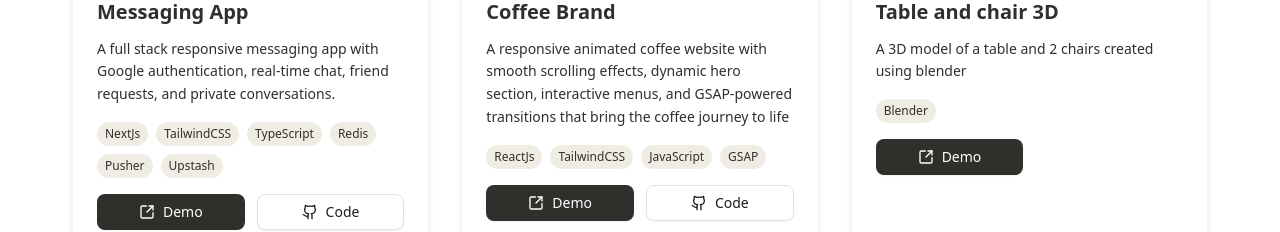
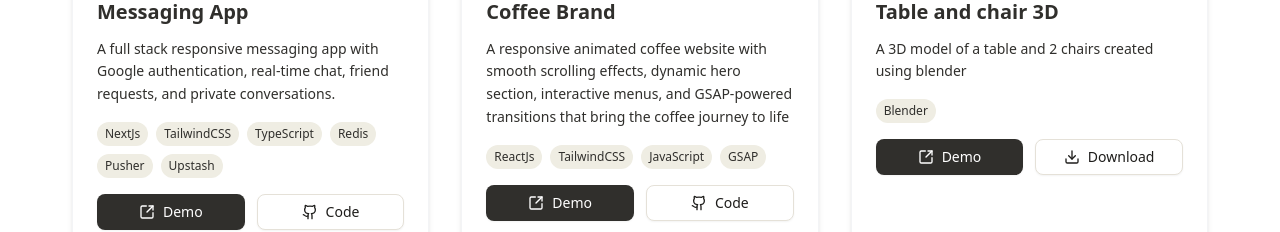
Before and after one commit to Ouaret-Lamia/Portfolio, a React (Vite) app: page / in a window 1280 px wide. Shown: the part 2540-2772 px from the top of the page. Built offline with nearby package versions, Linux system fonts and the light colour scheme.

Commit message:
Download .blend file

```diff
--- a/src/components/Projects.tsx
+++ b/src/components/Projects.tsx
@@ -1,4 +1,4 @@
-import { Github, SquareArrowOutUpRight } from "lucide-react";
+import { Download, Github, SquareArrowOutUpRight } from "lucide-react";
 import { useEffect, useState } from "react";
 import { PROJECTS } from "../config";
 import { cn } from "../lib/utils";
@@ -171,6 +171,17 @@ const Projects = () => {
                       Code
                     </a>
                   )}
+                  {project.download && (
+                    <a
+                      href={project.download}
+                      download
+                      rel="noopener noreferrer"
+                      className={buttonVariants({ variant: "outline" })}
+                    >
+                      <Download className="w-4 h-4" />
+                      Download
+                    </a>
+                  )}
                 </div>
               </div>
             </div>
--- a/src/config/index.tsx
+++ b/src/config/index.tsx
@@ -17,6 +17,7 @@ interface ProjectProps {
   technologies: string[];
   liveUrl?: string;
   githubUrl?: string;
+  download?: string;
   featured?: boolean;
   category: "web-dev" | "w3d";
 }
@@ -217,6 +218,7 @@ export const PROJECTS: ProjectProps[] = [
     ],
     technologies: ["Blender"],
     liveUrl:"/model/TableChair",
+    download: "/Download/TableChair.blend",
     category: "w3d",
     // featured: true,
   }
```
Also changed, not shown: 1 other file (tests, documents, lock files or other folders).
